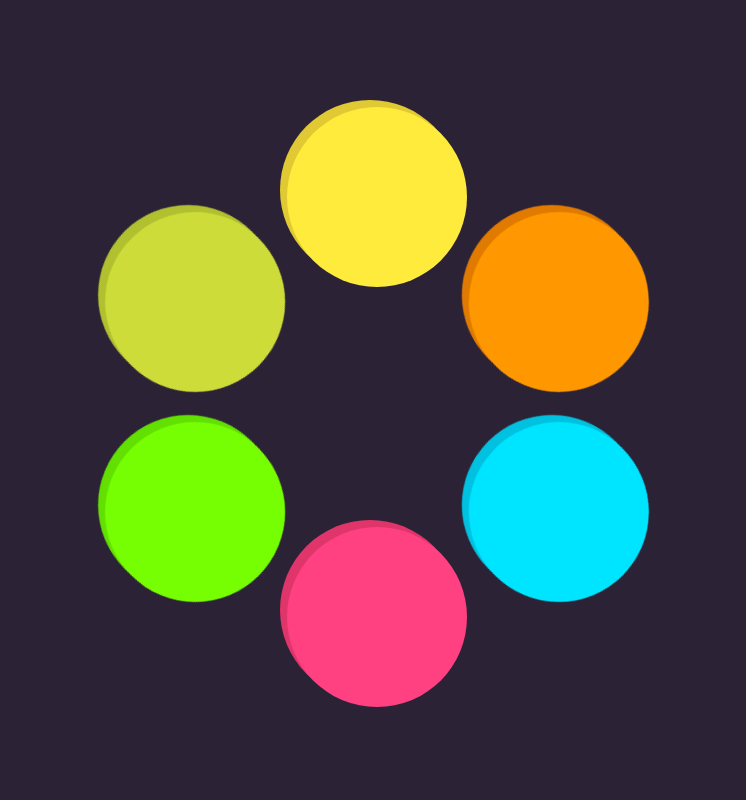
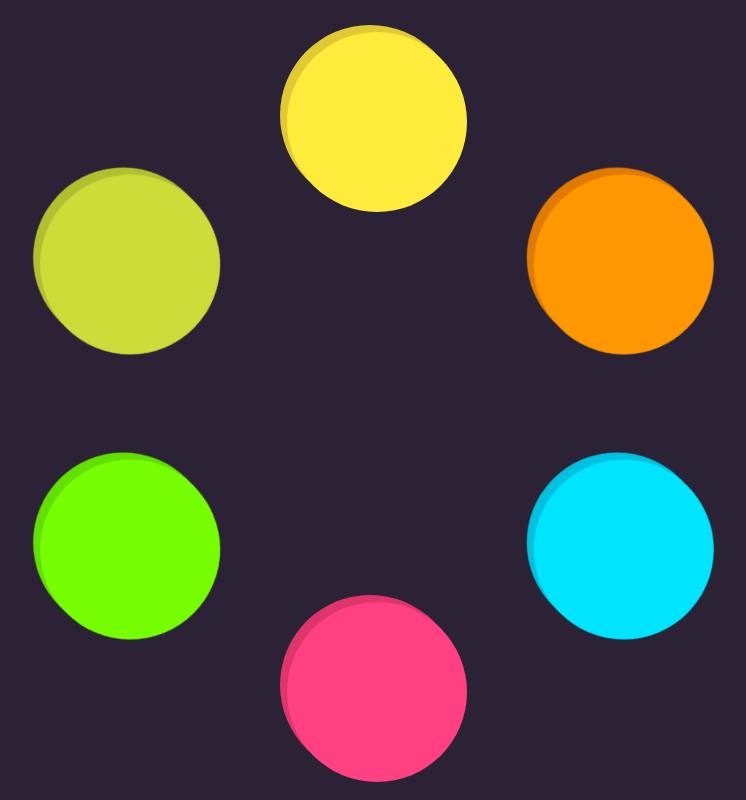
Before and after one commit to BadangGit/PPT-Project, a Vue app in the folder normal/: page / in a window 1280 px wide. Shown: the whole page, without its empty margins (270-1016 px from the left). Built offline with nearby package versions, Linux system fonts and the light colour scheme.

Commit message:
set more space between coins

```diff
--- a/normal/src/components/buttons/projectCoin.vue
+++ b/normal/src/components/buttons/projectCoin.vue
@@ -32,7 +32,7 @@ let coinShadowColor = ref(props.projectItem.coinShadowColor);
 
 .rotateBar {
   width: var(--coin-size);
-  height: 600px;
+  height: 750px;
 
   position: absolute;
 
```
